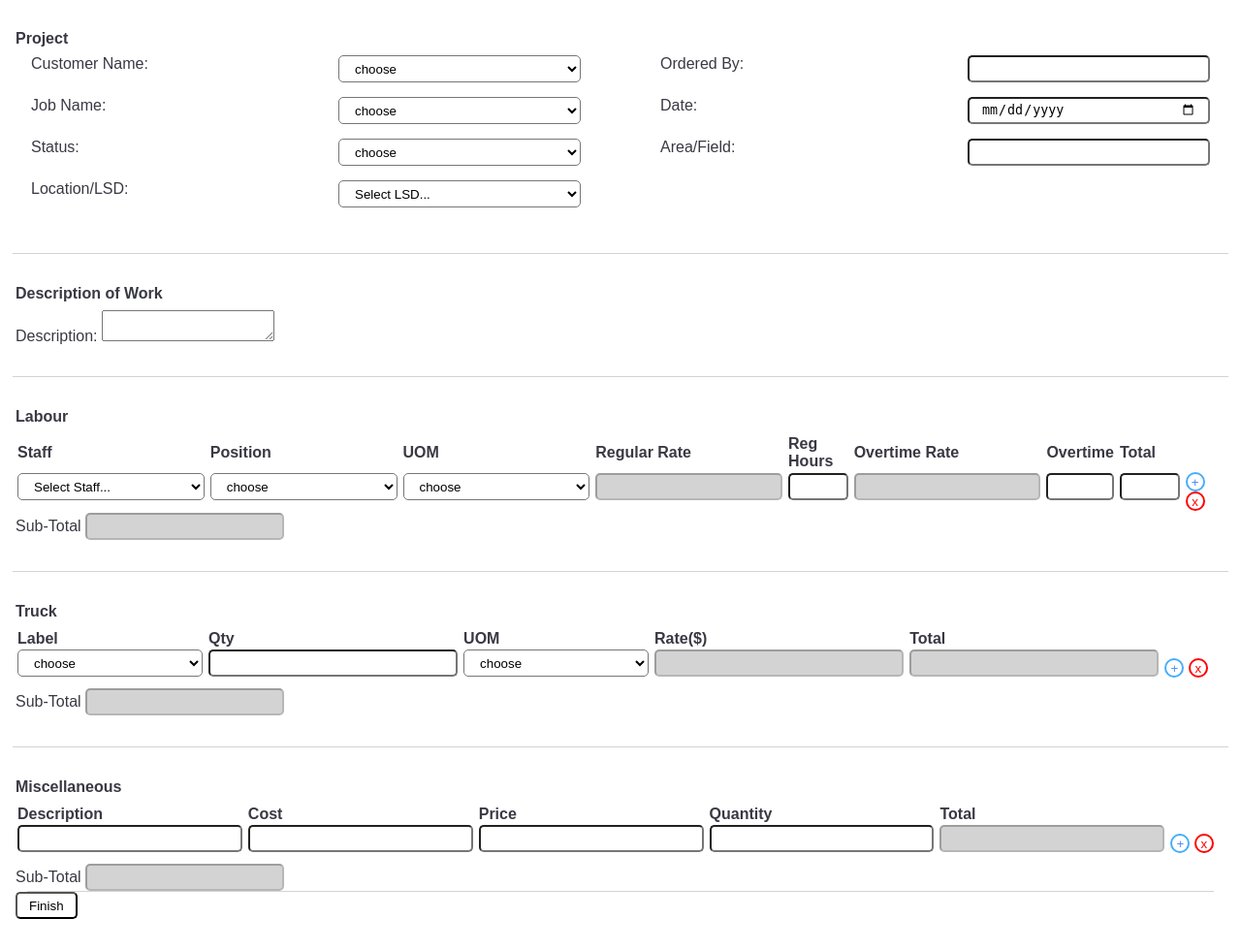
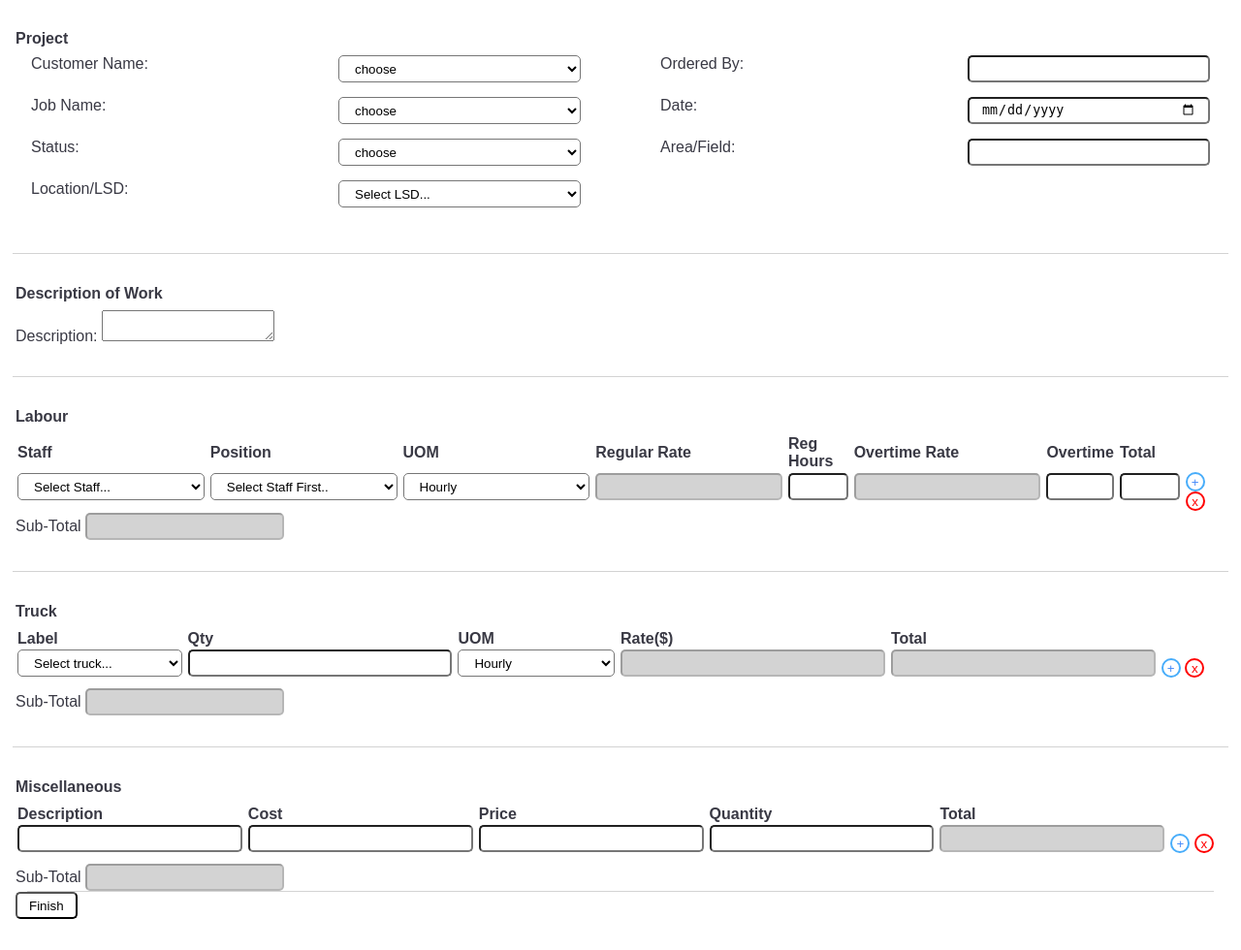
Before and after one commit to huynhtk80/Simple-PHP-Form, a PHP site: page / in a window 1280 px wide. Shown: the part 45-1025 px from the top of the page at 97% size. Run offline with PHP 8.4, Linux system fonts and the light colour scheme; data that the repository does not hold is empty; some libraries are stand-ins or nearby versions.

Commit message:
generalized onchange recalc

```diff
--- a/public/index.php
+++ b/public/index.php
@@ -3,7 +3,8 @@
 
 <head>
     <title>Edit Ticket</title>
-    <link rel="stylesheet" href="./assets/index.css">
+    <link href="./assets/index.css" rel="stylesheet">
+    <link href="./assets/favicon.ico" rel="icon">
     <script src="https://code.jquery.com/jquery-3.6.0.min.js"></script>
     <!-- <script src="https://cdn.tiny.cloud/1/qoevcjkx2rtw4bgxm09619mnpdystv5fiaexxxybxx9hl2mn/tinymce/6/tinymce.min.js" referrerpolicy="origin"></script> -->
     <script src="https://cdn.tiny.cloud/1/qoevcjkx2rtw4bgxm09619mnpdystv5fiaexxxybxx9hl2mn/tinymce/5/tinymce.min.js"
@@ -102,7 +103,7 @@
                 <script>
                 tinymce.init({
                     selector: 'textarea',
-                    plugins: 'anchor autolink charmap codesample emoticons image link lists advlist media searchreplace table visualblocks wordcount checklist mediaembed casechange export formatpainter pageembed linkchecker a11ychecker tinymcespellchecker permanentpen powerpaste advtable advcode editimage tableofcontents footnotes mergetags autocorrect typography inlinecss fullscreen preview textcolor print',
+                    plugins: 'anchor autolink charmap codesample emoticons image link lists advlist media searchreplace table visualblocks wordcount checklist mediaembed casechange export formatpainter pageembed linkchecker a11ychecker tinymcespellchecker permanentpen powerpaste advtable advcode fullscreen preview textcolor print',
                     toolbar: 'fullscreen | undo redo | formatselect | bold italic | alignleft aligncenter alignright alignjustify | bullist numlist outdent indent | link image | print preview media | forecolor backcolor',
                     elementpath: false
                 });
@@ -160,18 +161,14 @@
                             </td>
                             <td>
                                 <select type="text" name="position" class="position">
-                                    <option value=""> choose</option>
-                                    <option value=""> Pending Approval</option>
-                                    <option value=""> Active</option>
-                                    <option value=""> Completed</option>
+                                    <option value=""> Select Staff First..</option>
                                 </select>
                             </td>
                             <td>
-                                <select type="text" name="uomStaff" class="uomStaff">
-                                    <option value=""> choose</option>
-                                    <option value=""> Pending Approval</option>
-                                    <option value=""> Active</option>
-                                    <option value=""> Completed</option>
+                                <select type="text" class="uomStaff" name="uomStaff" class="uomStaff">
+                                    <option value="1"> Hourly</option>
+                                    <option value="8"> Daily(8h)</option>
+                                    <option value="40"> Weekly(40h)</option>
                                 </select>
                             </td>
                             <td>
@@ -223,19 +220,16 @@
                         <tr>
                             <td>
                                 <select type="text" name="truckLabel" id="truckLabel">
-                                    <option value=""> choose</option>
-                                    <option value=""> Pending Approval</option>
-                                    <option value=""> Active</option>
-                                    <option value=""> Completed</option>
+                                    <option value=""> Select truck...</option>
+
                                 </select>
                             </td>
                             <td><input type="number" id="truckQty"></td>
                             <td>
                                 <select type="text" name="uomTruck" id="uomTruck">
-                                    <option value=""> choose</option>
-                                    <option value=""> Pending Approval</option>
-                                    <option value=""> Active</option>
-                                    <option value=""> Completed</option>
+                                    <option value="1"> Hourly</option>
+                                    <option value="8"> Daily(8h)</option>
+                                    <option value="40"> Weekly(40h)</option>
                                 </select>
                             </td>
                             <td>
@@ -274,7 +268,7 @@
                     </thead>
                     <tbody>
                         <tr>
-                            <td><input type="text" id="miscDescription" /></td>
+                            <td><input type="text" name="miscDescription" id="miscDescription" /></td>
                             <td><input type="number" id="miscCost" step=".01" /></td>
                             <td><input type="number" id="miscPrice" step=".01" /></td>
                             <td><input type="number" id="miscQty" step=".01" /></td>
@@ -328,7 +322,8 @@
         });
 
         // Add a new row to table
-        $(document).on('click', '.addRow', function() {
+        $(document).on('click', '.addRow', function(event) {
+            event.preventDefault();
             var newRow = $(this).closest('table').find("tr:last").clone();
             $(this).closest('table').find('tbody').append(newRow);
             newRow.find('input').val("")
@@ -336,7 +331,8 @@
         });
 
         // Remove a row from the table
-        $(document).on('click', '.removeRow', function() {
+        $(document).on('click', '.removeRow', function(event) {
+            event.preventDefault();
             var tableId = $(this).closest('table').attr('id');
 
             if ($('#' + tableId + ' tbody tr').length > 1) {
@@ -411,21 +407,33 @@
 
         // calculate the total based on regular rate and hours, and overtime rate and hours
         function calculateLabourTotal(row) {
-            var regularRate = parseFloat(row.find('.regularRate').val()) || 0;
-            var regularHours = parseFloat(row.find('.regularHours').val()) || 0;
-            var overtimeRate = parseFloat(row.find('.overtimeRate').val()) || 0;
-            var overtimeHours = parseFloat(row.find('.overtimeHours').val()) || 0;
+            const uomStaff = parseInt(row.find('.uomStaff').val()) || 1
+            const regularRate = parseFloat(row.find('.regularRate').val()) || 0;
+            const regularHours = parseFloat(row.find('.regularHours').val()) || 0;
+            const overtimeRate = parseFloat(row.find('.overtimeRate').val()) || 0;
+            const overtimeHours = parseFloat(row.find('.overtimeHours').val()) || 0;
 
-            var total = (regularRate * regularHours) + (overtimeRate * overtimeHours);
+            const total = (regularRate * regularHours * uomStaff) + (overtimeRate * overtimeHours * uomStaff);
 
             // Update the Total input field
             row.find('.total').val(total.toFixed(2)); // Assuming 2 decimal places
         }
 
         // on input change calculate new labour total
-        $('#labourTable').on('change', 'input', function() {
-            var row = $(this).closest('tr');
-            calculateLabourTotal(row);
+        $(document).on('change', 'table tr input, table tr select', function() {
+            const row = $(this).closest('tr');
+            const firstColName = row.find('select, input').first().attr('name')
+            console.log("input change", firstColName)
+            if (firstColName == "staff") {
+                calculateLabourTotal(row);
+            }
+            if (firstColName == "truckLabel") {
+                console.log("truck")
+            }
+            if (firstColName == "miscDescription") {
+                console.log("misc")
+            }
+
         });
 
     });
```
